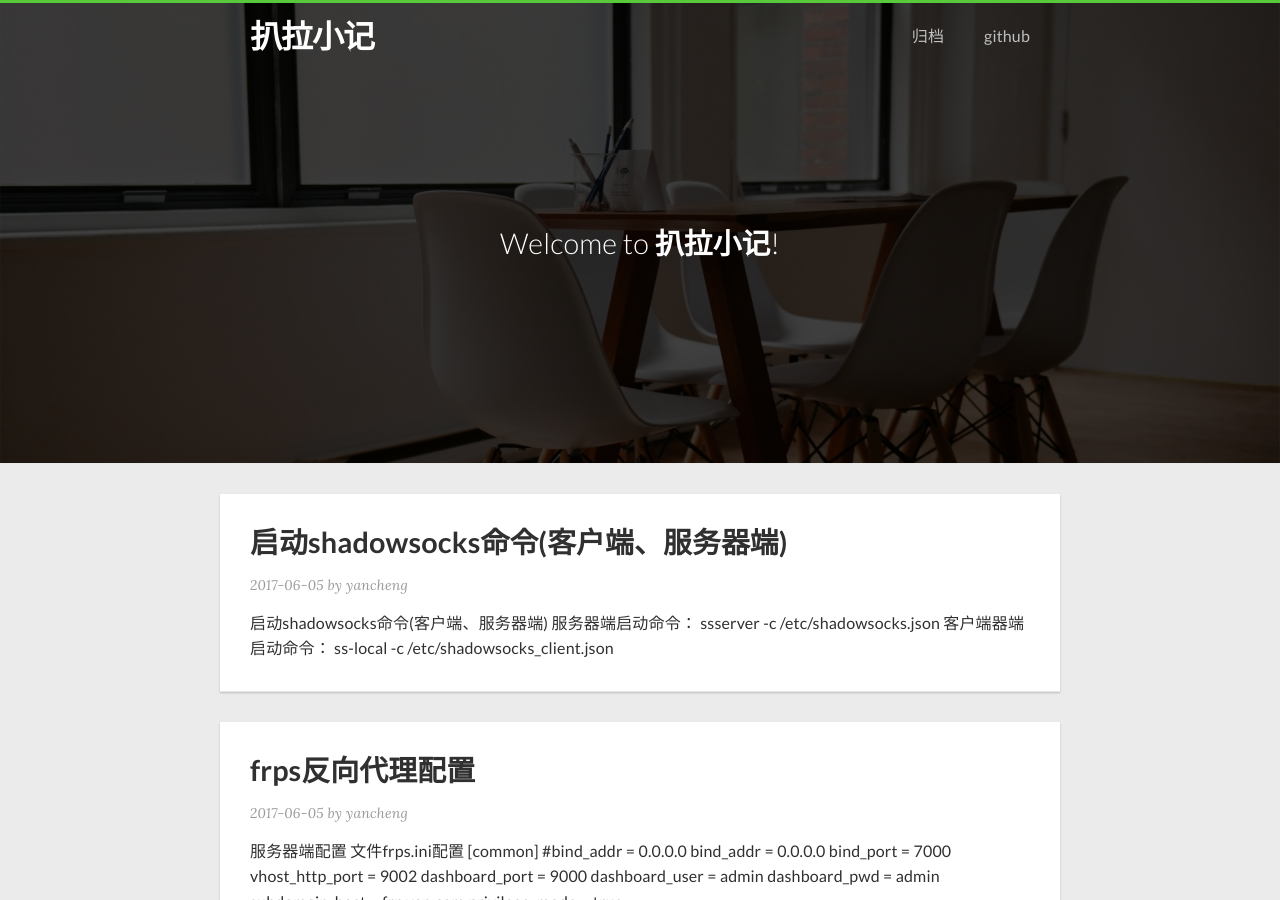
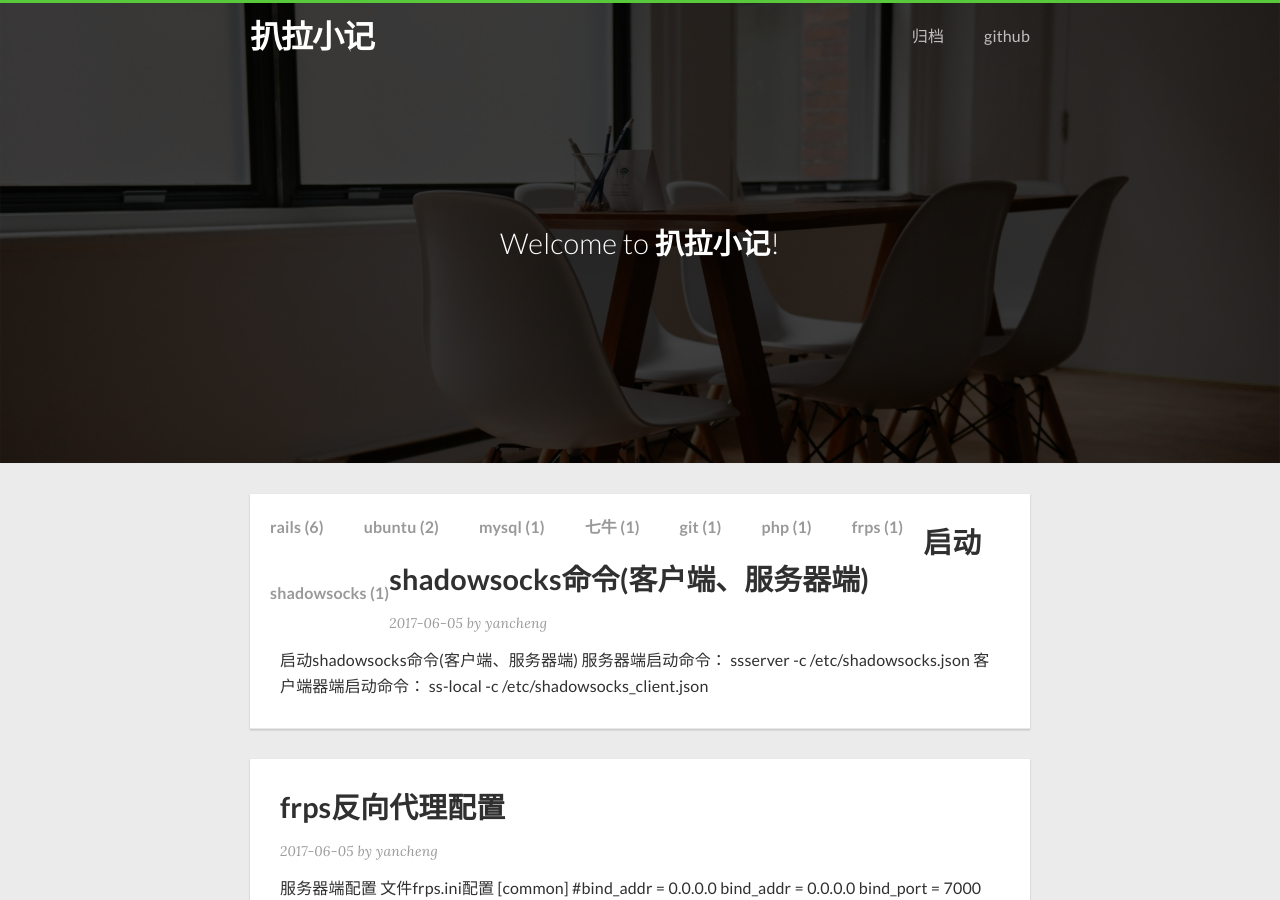
Before and after one commit to yanchengv/yanchengv.github.io, a Jekyll site: the page built from index.html, in a window 1280 px wide and 900 px high. Built offline with Jekyll 4.4.1, drawn with Linux system fonts in a browser that asks for light colours; nearby versions of some CDN libraries; the list of posts is cut into pages by our own code.

Commit message:
category url

```diff
--- a/Gemfile
+++ b/Gemfile
@@ -21,6 +21,7 @@ gem "minima", "~> 2.0"
 group :jekyll_plugins do
    gem "jekyll-feed", "~> 0.6"
    gem 'jekyll-paginate'
+   gem 'jekyll-archives'
 end
 
 # Windows does not include zoneinfo files, so bundle the tzinfo-data gem
--- a/_config.yml
+++ b/_config.yml
@@ -44,9 +44,16 @@ markdown  : kramdown
 permalink : /:title/
 
 
+jekyll-archives:
+  enabled: all
+  layout: 'archive'
+  permalinks:
+    category: '/category/:name/'
+
 plugins:
   - jekyll-feed
   - jekyll-paginate
+  - jekyll-archives
 
 # Exclude from processing.
 # The following items will not be processed, by default. Create a custom list
--- /dev/null
+++ b/_includes/side_category.html
@@ -0,0 +1,25 @@
+<div class="container docs-container">
+    <div class="row">
+        <div class="col-md-3">
+            <div class="sidebar hidden-print" role="complementary">
+                <div id="navigation">
+                    <ul class="nav sidenav">
+                        {% if site.categories.first[0] == null %}
+                        {% for category in site.categories %}
+                        <li><a href="/category/{{ category[0] }}">
+                            {{ category | join: "/" }} <span style="color: #999999;">({{ site.categories[category].size }})</span>
+                        </a></li>
+                        {% endfor %}
+                        {% else %}
+                        {% for category in site.categories %}
+                        <li><a href="/category/{{ category[0] }}">
+                            <span style="color: #999999;font-weight:bold">{{ category[0] | join: "/" }}</span> <span
+                                style="color: #999999;font-weight:bold">({{ category[1].size }})</span>
+                        </a></li>
+                        {% endfor %}
+                        {% endif %}
+                    </ul>
+                </div>
+            </div>
+        </div>
+    </div>
--- a/_layouts/default.html
+++ b/_layouts/default.html
@@ -12,6 +12,7 @@ layout: compress
   <body class="{{ page.slug }}">
     <main class="main">
       {% include header.html %}
+      {% include side_category.html %}
       {{ content }}
       {% include footer.html %}
     </main>
```
Also changed, not shown: _layouts/archive.html (added, +13 -0 lines), Gemfile.lock.
